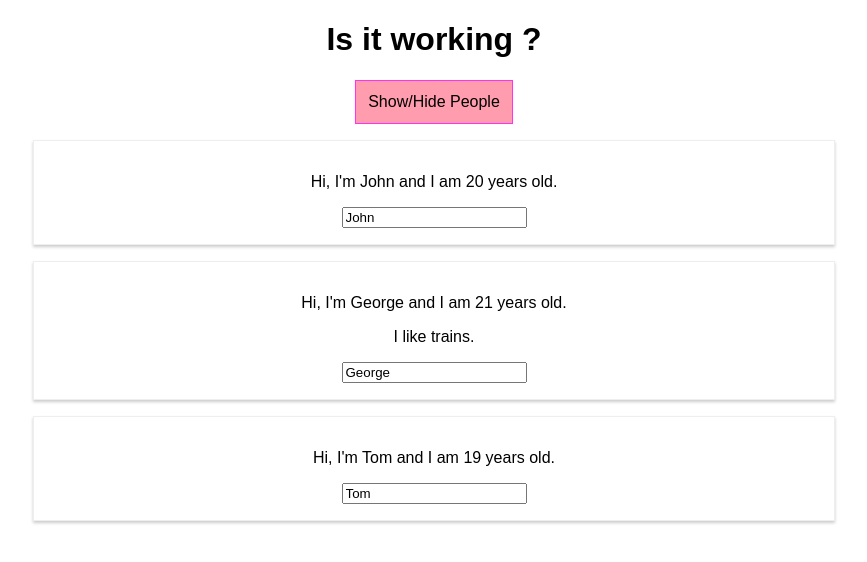
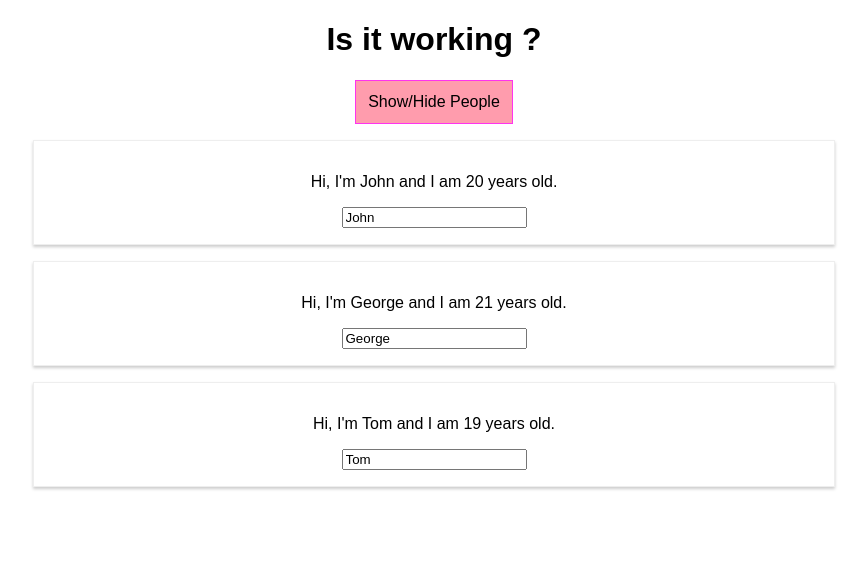
Before and after one commit to nolikob/react-udemy, a React (Create React App) app: page / in a window 1280 px wide. Both pictures are taken after a click on the button "Show/Hide People". Shown: the top 562 px of the page, without its empty margins (206-1073 px from the left). Built offline with nearby package versions, Linux system fonts and the light colour scheme.

Commit message:
Dynamcially adding components based on state

```diff
--- a/src/App.js
+++ b/src/App.js
@@ -52,6 +52,11 @@
     if (this.state.peopleVisible) {
       persons = (
         <div>
+          {/* pro iteraci pers kazdy prvek ze statu people*/}
+          {this.state.people.map((person) => {
+              return (<Person name={person.name} age={person.age}/>)
+            })}
+          {/*
           <Person name={this.state.people[0].name} age={this.state.people[0].age} />
           <Person
             name={this.state.people[1].name}
@@ -61,7 +66,7 @@
             >
             I like trains.
           </Person>
-          <Person name={this.state.people[2].name} age={this.state.people[2].age} />
+          <Person name={this.state.people[2].name} age={this.state.people[2].age} /> */}
         </div>
       );
     }
```
